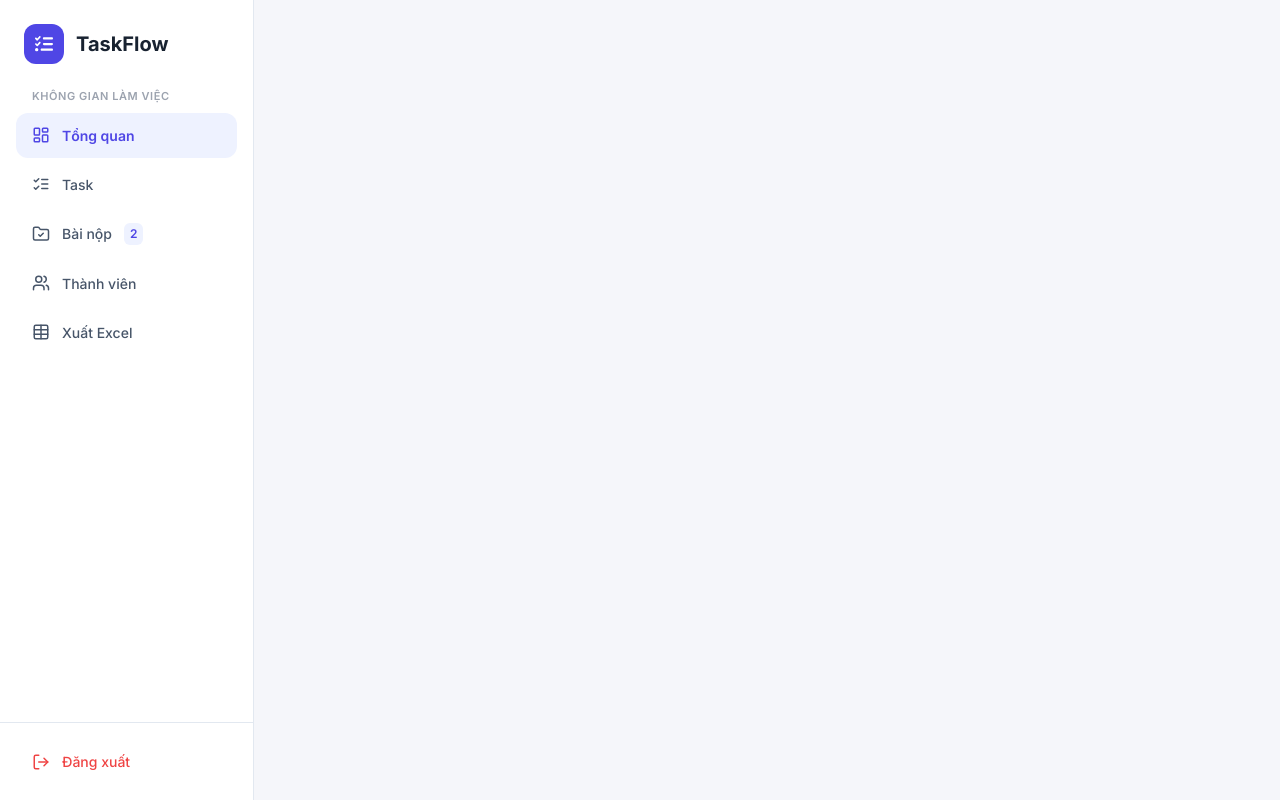
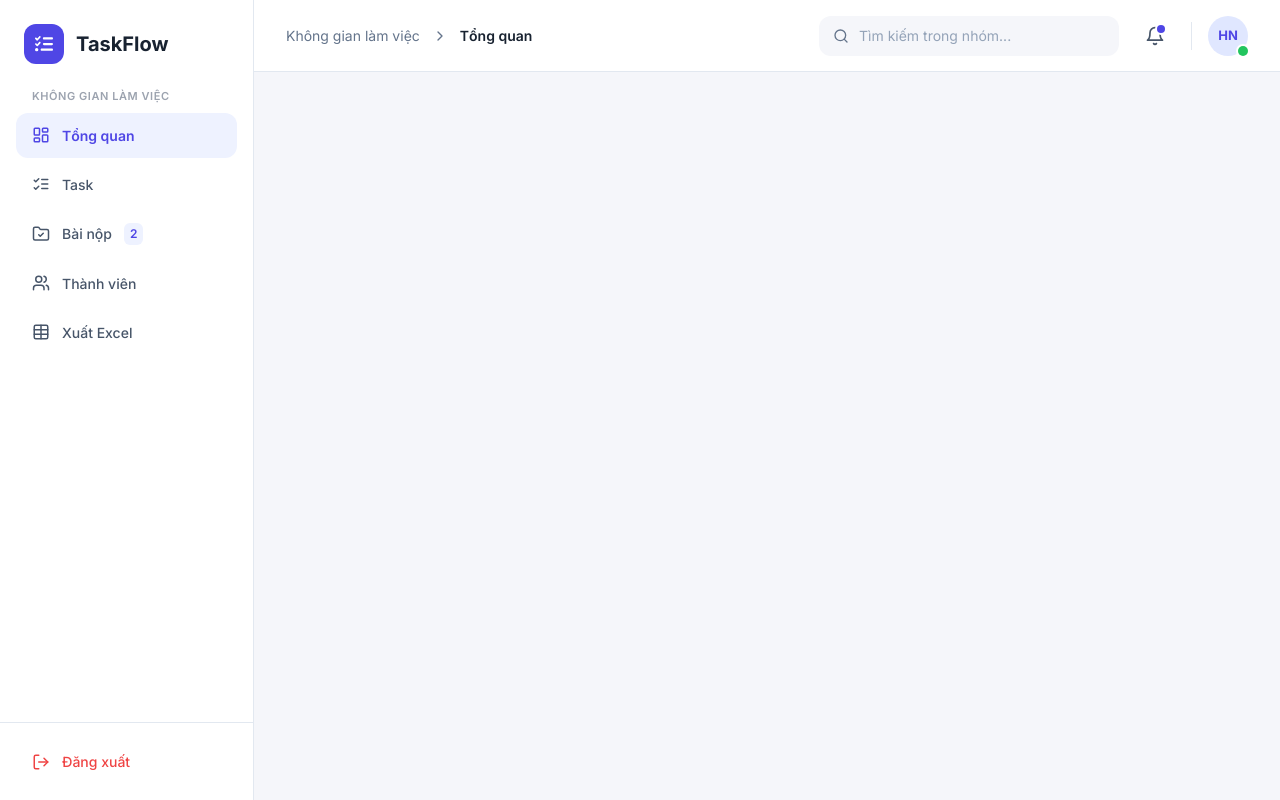
Before and after one commit to NamCodeCach/TaskFlow, a Next.js app: page / in a window 1280 px wide. Built offline with nearby package versions, Linux system fonts and the light colour scheme.

Commit message:
Làm header client

```diff
--- a/app/page.tsx
+++ b/app/page.tsx
@@ -7,11 +7,67 @@ import {
   LuUsers,
   LuTable,
   LuLogOut,
+  LuBell,
+  LuChevronRight,
+  LuMenu,
+  LuSearch,
 } from "react-icons/lu";
+
+import {} from "react-icons/lu";
 
 export default function Page() {
   return (
     <>
+      {/* Header */}
+      <header className="fixed right-[0px] top-[0px] z-[30] flex h-[72px] w-full items-center justify-between border-b-[1px] border-[#E2E8F0] bg-[#FFFFFF] px-[16px] md:px-[24px] lg:w-[calc(100%-254px)] xl:px-[32px]">
+        {/* Trái: hamburger (mobile) + breadcrumb */}
+        <div className="flex items-center gap-[12px]">
+          <label
+            htmlFor="menu-toggle"
+            className="flex h-[40px] w-[40px] cursor-pointer items-center justify-center rounded-[12px] text-[22px] text-[#182230] lg:hidden"
+          >
+            <LuMenu />
+          </label>
+
+          <div className="flex items-center gap-[12px] text-[14px]">
+            <span className="hidden text-[#64748B] sm:block">Không gian làm việc</span>
+            <LuChevronRight className="hidden text-[16px] text-[#64748B] sm:block" />
+            <span className="font-semibold text-[#182230]">Tổng quan</span>
+          </div>
+        </div>
+
+        {/* Phải: tìm kiếm + chuông + avatar */}
+        <div className="flex items-center gap-[16px]">
+          <div className="relative hidden md:block">
+            <LuSearch className="absolute left-[14px] top-[50%] -translate-y-[50%] text-[16px] text-[#64748B]" />
+            <input
+              type="text"
+              placeholder="Tìm kiếm trong nhóm..."
+              className="h-[40px] w-[260px] rounded-[12px] bg-[#F5F6FA] pl-[40px] pr-[14px] text-[14px] text-[#182230] outline-none placeholder:text-[#94A3B8] focus:ring-[2px] focus:ring-[#4F46E533] xl:w-[300px]"
+            />
+          </div>
+
+          {/* Chuông thông báo */}
+          <button
+            type="button"
+            className="relative flex h-[40px] w-[40px] items-center justify-center rounded-[50%] text-[20px] text-[#475569] transition hover:bg-[#F5F6FA]"
+          >
+            <LuBell />
+            <span className="absolute right-[10px] top-[9px] h-[8px] w-[8px] rounded-[50%] bg-[#4F46E5] ring-[2px] ring-[#FFFFFF]" />
+          </button>
+
+          {/* Đường kẻ dọc */}
+          <div className="hidden h-[28px] w-[1px] bg-[#E2E8F0] sm:block" />
+
+          {/* Avatar + chấm online */}
+          <div className="relative flex h-[40px] w-[40px] cursor-pointer items-center justify-center rounded-[50%] bg-[#E0E7FF] text-[13px] font-bold text-[#4F46E5]">
+            HN
+            <span className="absolute bottom-[0px] right-[0px] h-[10px] w-[10px] rounded-[50%] bg-[#22C55E] ring-[2px] ring-[#FFFFFF]" />
+          </div>
+        </div>
+      </header>
+      {/* EndHeader */}
+
       {/* Sider bar */}
       <aside className="fixed left-[0px] top-[0px] z-[50] hidden h-screen w-[254px] flex-col overflow-y-auto border-r-[1px] border-[#E2E8F0] bg-[#FFFFFF] lg:flex">
         {/* Logo */}
```
